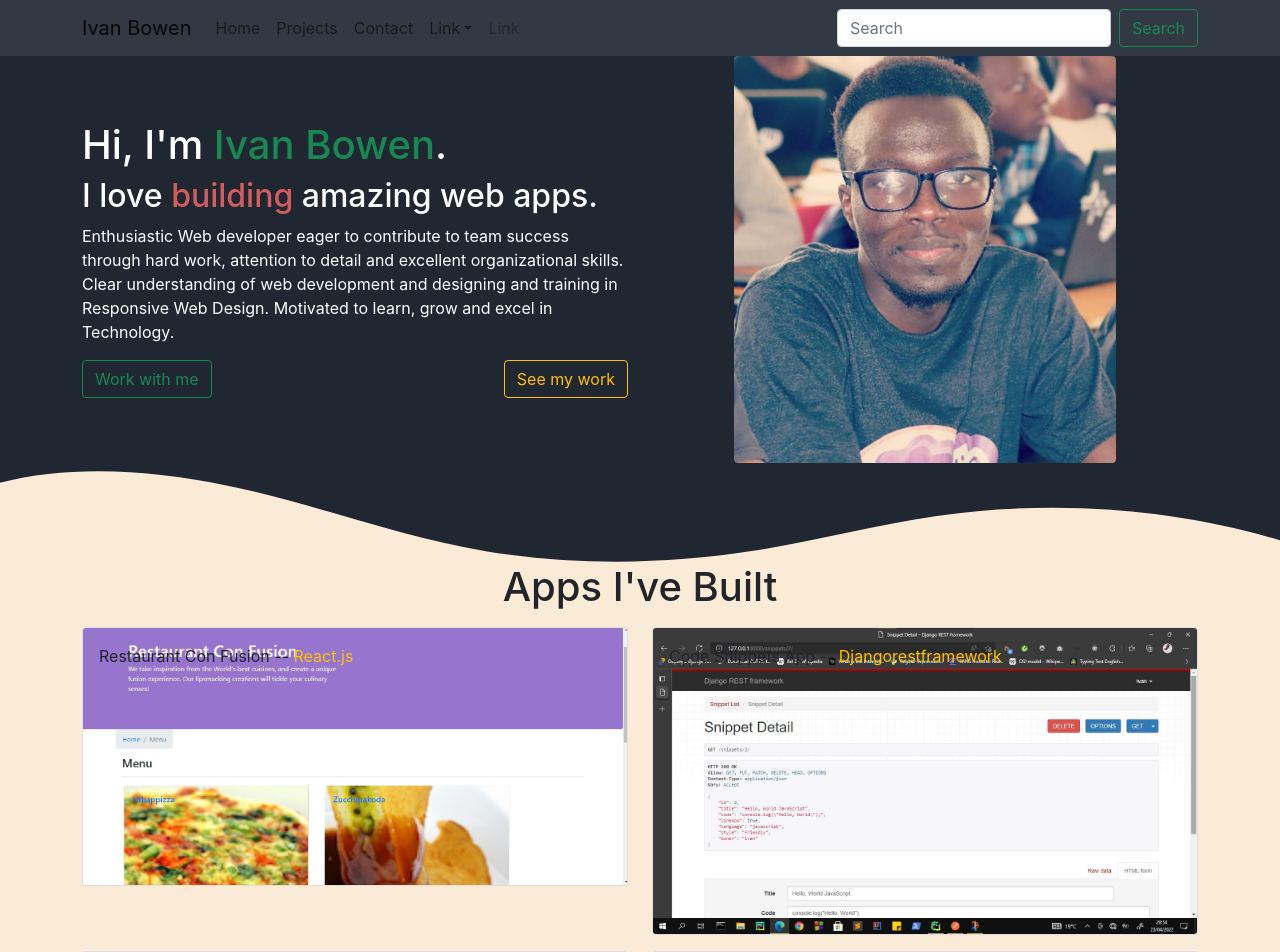
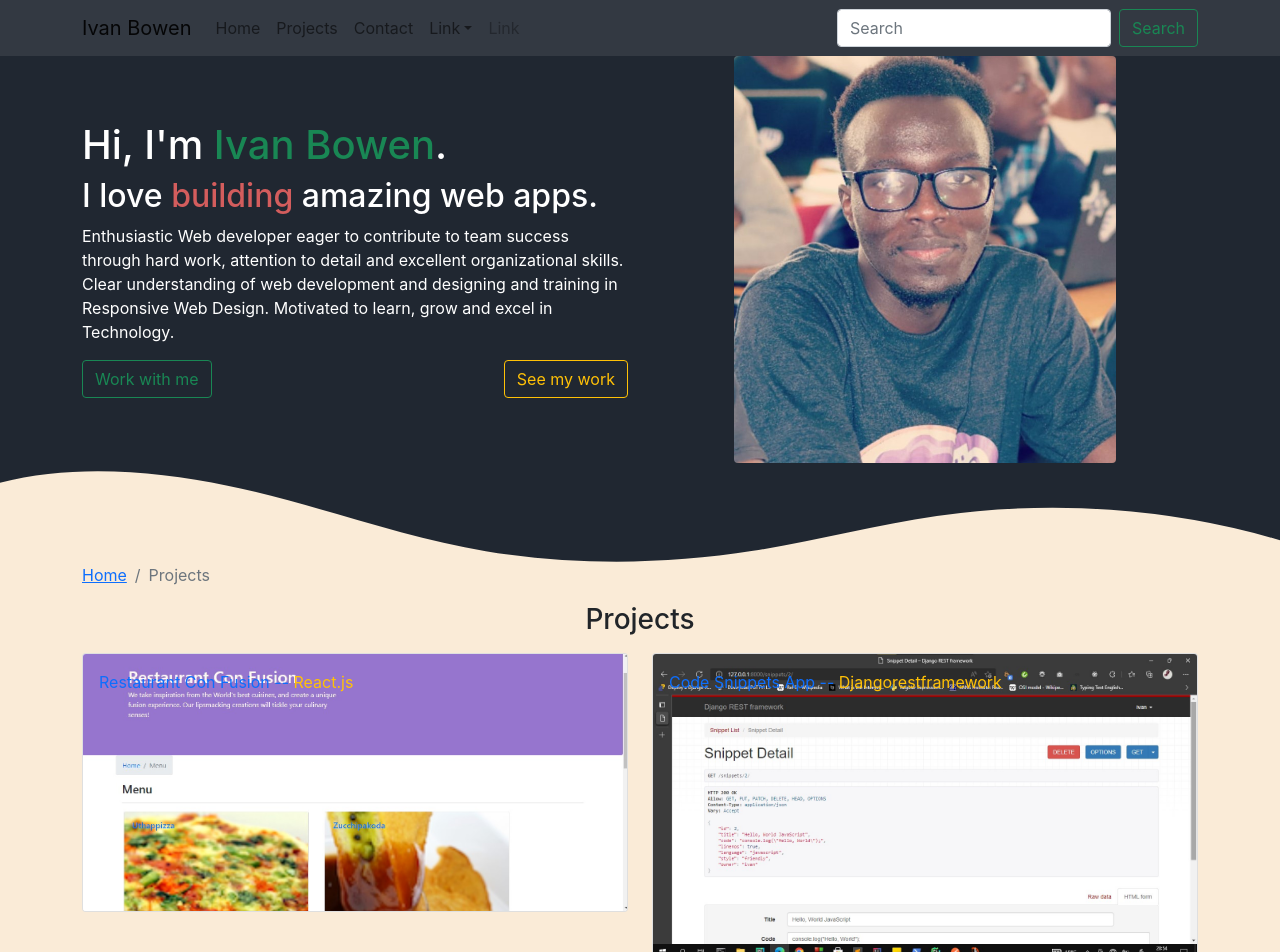
Before and after one commit to 874bowen/master-portfolio, a React (Create React App) app: page /projects in a window 1280 px wide. Shown: the top 952 px of the page. Built offline with nearby package versions, Linux system fonts and the light colour scheme.

Commit message:
added breadcrumbs giving a nice UI

```diff
--- a/src/components/ProjectComponent.js
+++ b/src/components/ProjectComponent.js
@@ -1,14 +1,17 @@
 import React from "react";
-import { Card, CardImg, CardImgOverlay, CardTitle } from 'reactstrap';
+import { Link } from "react-router-dom";
+import { Card, CardImg, CardImgOverlay, CardTitle, Breadcrumb, BreadcrumbItem } from 'reactstrap';
 
 function RenderProjectItem({proj, onClick}){  // this is one way of having functional components
     return(
-        <Card onClick={() => onClick(proj.id)}>
-            <CardImg width="100%" src={proj.image} alt={proj.subtitle}/>
-            <CardImgOverlay>
-                <CardTitle >{proj.title} --<span className="text-warning"> {proj.subtitle} </span></CardTitle>
-                {/* <p>{proj.description}</p> */}
-            </CardImgOverlay>
+        <Card>
+            <Link to={`/projects/${proj.id}`}>
+                <CardImg width="100%" src={proj.image} alt={proj.subtitle}/>
+                <CardImgOverlay>
+                    <CardTitle >{proj.title} --<span className="text-warning"> {proj.subtitle} </span></CardTitle>
+                    {/* <p>{proj.description}</p> */}
+                </CardImgOverlay>
+            </Link>
         </Card>
     );
 }
@@ -19,7 +22,7 @@ const Project = (props) => {  // this is another way of having functional compon
     const project = props.projects.map((proj) =>{
         return(
             <div key={proj.id} className="col-12 col-md-6 mt-2 mb-2">
-                <RenderProjectItem proj={proj} onClick={props.onClick}/>
+                <RenderProjectItem proj={proj}/>
             </div>
         );
     });
@@ -28,9 +31,13 @@ const Project = (props) => {  // this is another way of having functional compon
         <section id="projects">
             <div className="container">
                 <div className="row">
-                    <h1 className="text-center">
-                    Apps I've Built
-                    </h1>
+                    <Breadcrumb>
+                        <BreadcrumbItem><Link to="/">Home</Link></BreadcrumbItem>
+                        <BreadcrumbItem active>Projects</BreadcrumbItem>
+                    </Breadcrumb>
+                    <h3 className="text-center">
+                    Projects
+                    </h3>
                     {project}
                 </div>
                 <div className="row">
```
